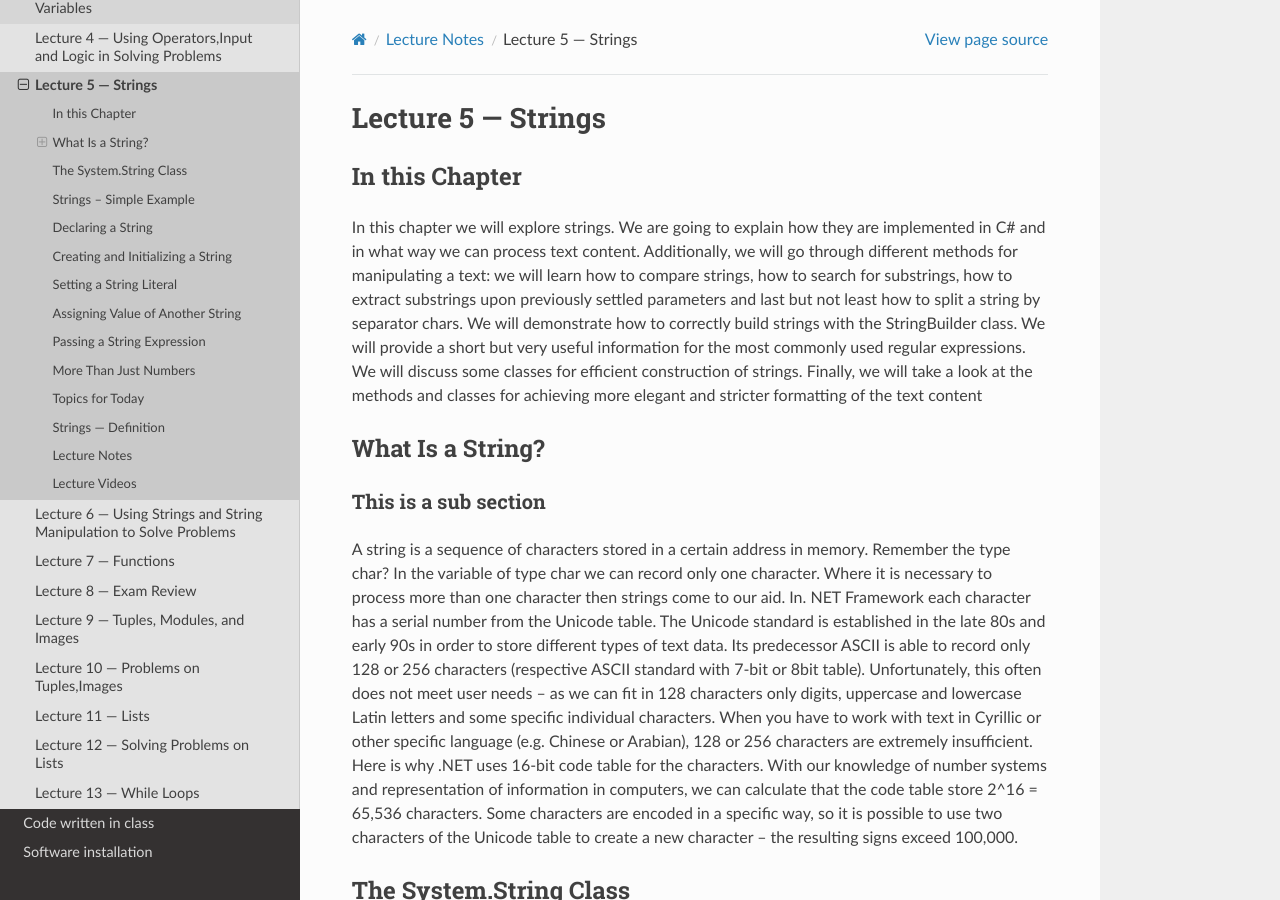
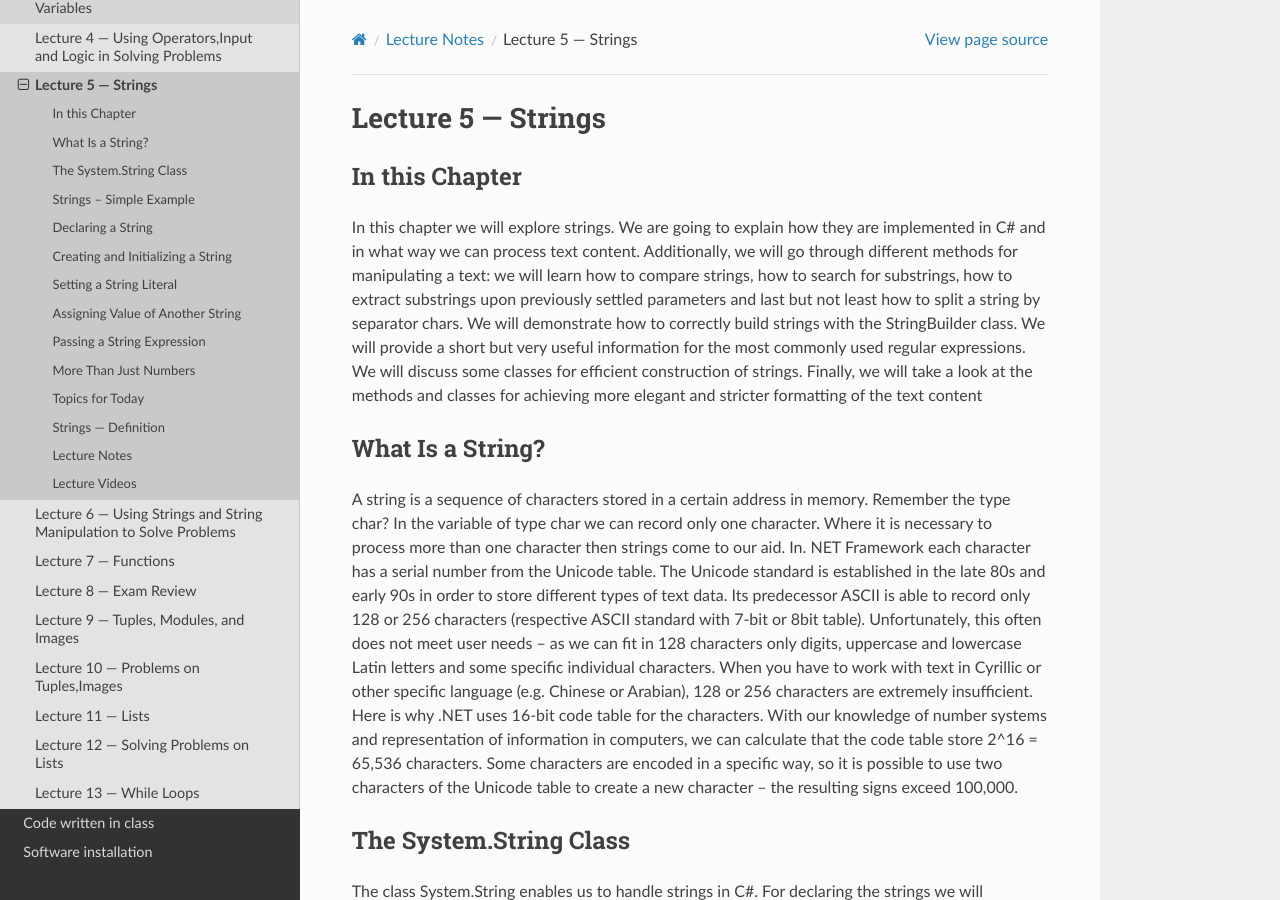
Before and after one commit to imranali18/Edifytech-C-, a Sphinx documentation site: the page built from docs/lecture_notes/lec05_strings.rst, in a window 1280 px wide and 900 px high. Built offline with Sphinx 7.4.7 and the Read the Docs theme 2.0.0, drawn with Linux system fonts in a browser that asks for light colours.

Commit message:
Update lec05_strings.rst

```diff
--- a/docs/lecture_notes/lec05_strings.rst
+++ b/docs/lecture_notes/lec05_strings.rst
@@ -16,9 +16,6 @@ content
 
 What Is a String?
 -----------------
-
-This is a sub section
-^^^^^^^^^^^^^^^^^^^^^
 
 A string is a sequence of characters stored in a certain address in memory. Remember the type char?
 In the variable of type char we can record only one character. Where it is necessary to process more
```
